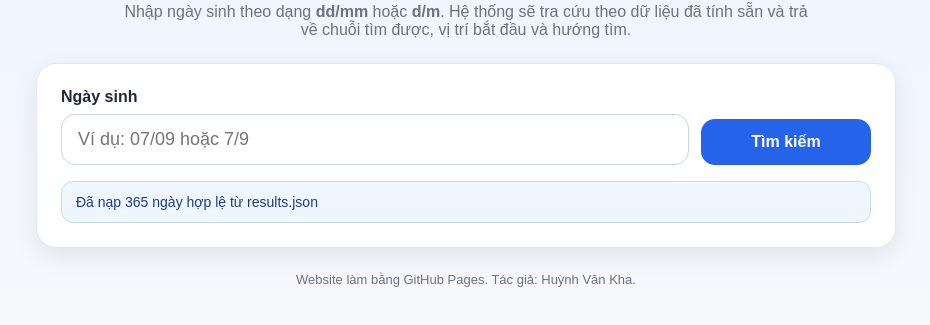
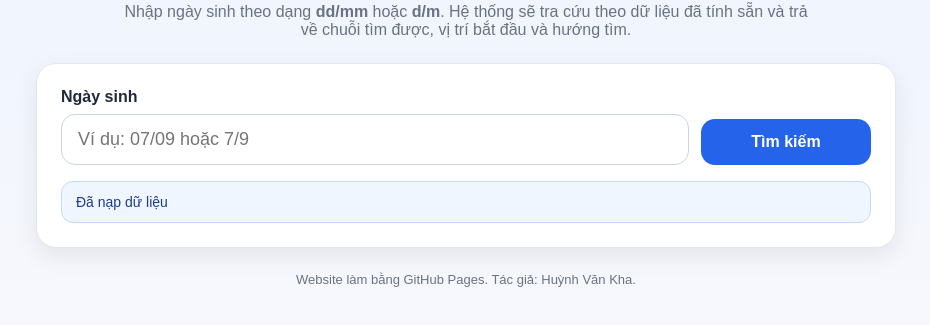
Before and after one commit to KhaHuynh153/birthday_pi, a plain HTML site: page index.html in a window 1280 px wide. Shown: the part 77-402 px from the top of the page, without its empty margins (174-1104 px from the left). Drawn offline with Linux system fonts and the light colour scheme.

Commit message:
Update year in date validation and error messages

```diff
--- a/index.html
+++ b/index.html
@@ -197,7 +197,7 @@
       const month = Number(parts[1]);
       if(!Number.isInteger(day) || !Number.isInteger(month)) throw new Error("Ngày tháng không hợp lệ.");
       if(month < 1 || month > 12) throw new Error("Tháng phải từ 1 đến 12.");
-      const maxDays = new Date(2025, month, 0).getDate();
+      const maxDays = new Date(2024, month, 0).getDate();
       if(day < 1 || day > maxDays) throw new Error("Ngày không hợp lệ.");
       const dd = String(day).padStart(2, "0");
       const mm = String(month).padStart(2, "0");
@@ -208,11 +208,11 @@
       const status = document.getElementById("status");
       try{
         const res = await fetch("./results.json", { cache: "no-store" });
-        if(!res.ok) throw new Error("Không đọc được file results.json");
+        if(!res.ok) throw new Error("Không đọc được dữ liệu");
         const data = await res.json();
         recordsMap = new Map(data.map(item => [item.ngay_thang_ddmm, item]));
         dataLoaded = true;
-        status.textContent = `Đã nạp ${data.length} ngày hợp lệ từ results.json`;
+        status.textContent = `Đã nạp dữ liệu`;
       }catch(err){
         status.textContent = `Lỗi nạp dữ liệu: ${err.message}`;
       }
```
